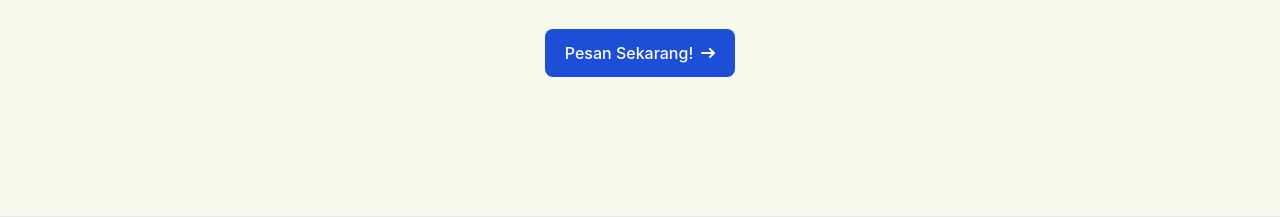
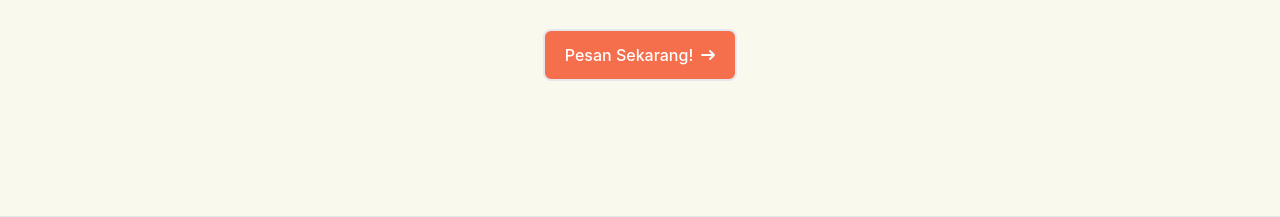
Before and after one commit to GPadaka19/Melali_Single, a website: page public/index.html in a window 1280 px wide. Shown: the part 583-800 px from the top of the page. Drawn offline with Linux system fonts and the light colour scheme.

Commit message:
Update index.html
nganu btn pesan sekrang kurang warna

```diff
--- a/public/index.html
+++ b/public/index.html
@@ -32,7 +32,7 @@
         <h1 class="mb-4 text-4xl font-extrabold tracking-tight leading-none text-black md:text-5xl lg:text-6xl">Mau Wisata Kemana Hari ini?</h1>
         <p class="mb-8 text-lg font-normal text-black lg:text-xl sm:px-16 lg:px-48">Di Melali kami menyediakan berbagai informasi dan juga layanan pembelian tiket tempat wisata di Yogyakarta! </p>
         <div class="flex flex-col space-y-4 sm:flex-row sm:justify-center sm:space-y-0 mx-auto">
-            <a href="#" id="openhome" class="inline-flex justify-center items-center py-3 px-5 text-base font-medium text-center text-white rounded-lg bg-blue-700 hover:bg-blue-800 focus:ring-4 focus:ring-blue-300 dark:focus:ring-blue-900">
+            <a href="#" id="openhome" class="border-2 inline-flex justify-center items-center py-3 px-5 text-base font-medium text-center text-white rounded-lg bg-orgCustom hover:bg-transparent hover:text-black focus:ring-4 focus:ring-blue-300 dark:focus:ring-blue-900"">
               Pesan Sekarang!
               <svg class="w-3.5 h-3.5 ms-2 rtl:rotate-180" aria-hidden="true" xmlns="http://www.w3.org/2000/svg" fill="none" viewBox="0 0 14 10">
                 <path stroke="currentColor" stroke-linecap="round" stroke-linejoin="round" stroke-width="2" d="M1 5h12m0 0L9 1m4 4L9 9"/>
```
